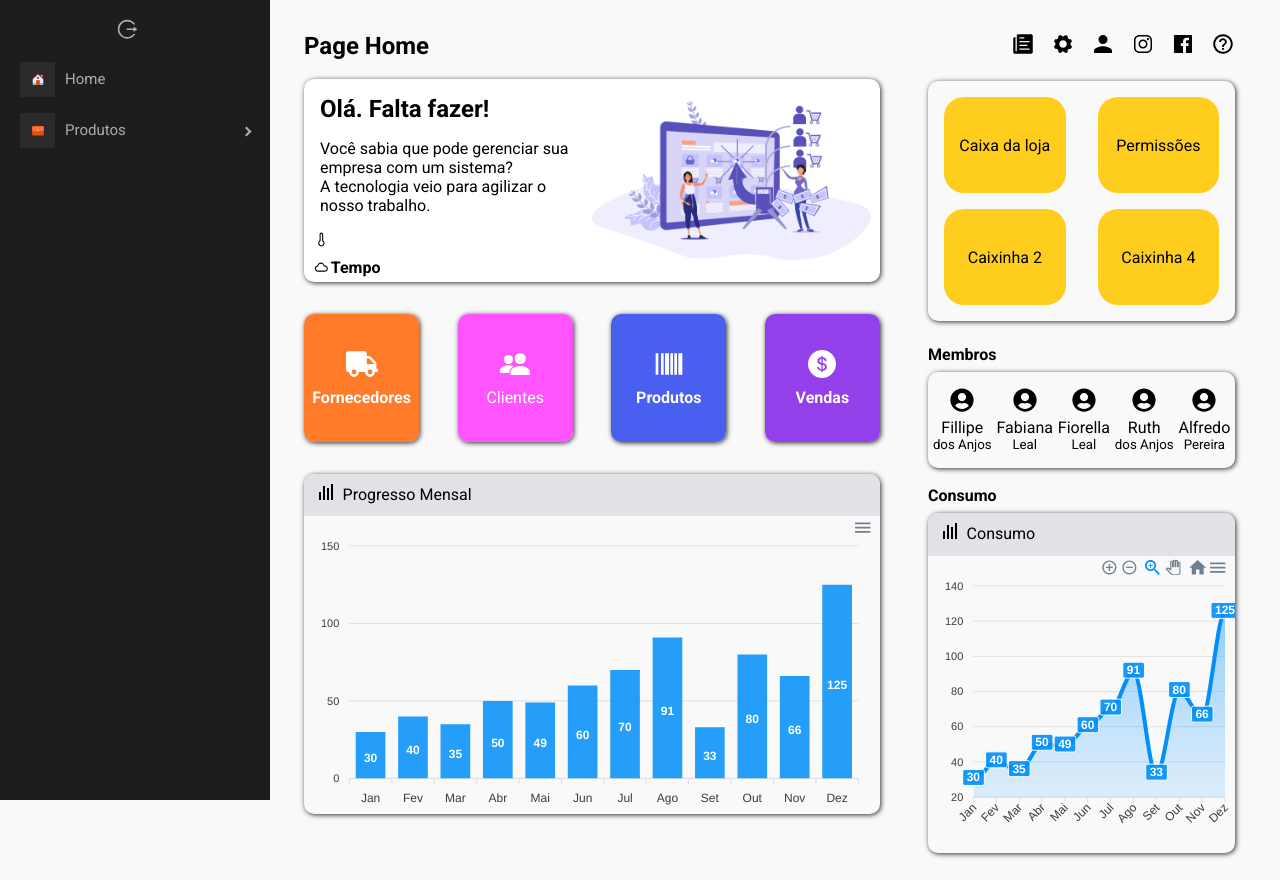
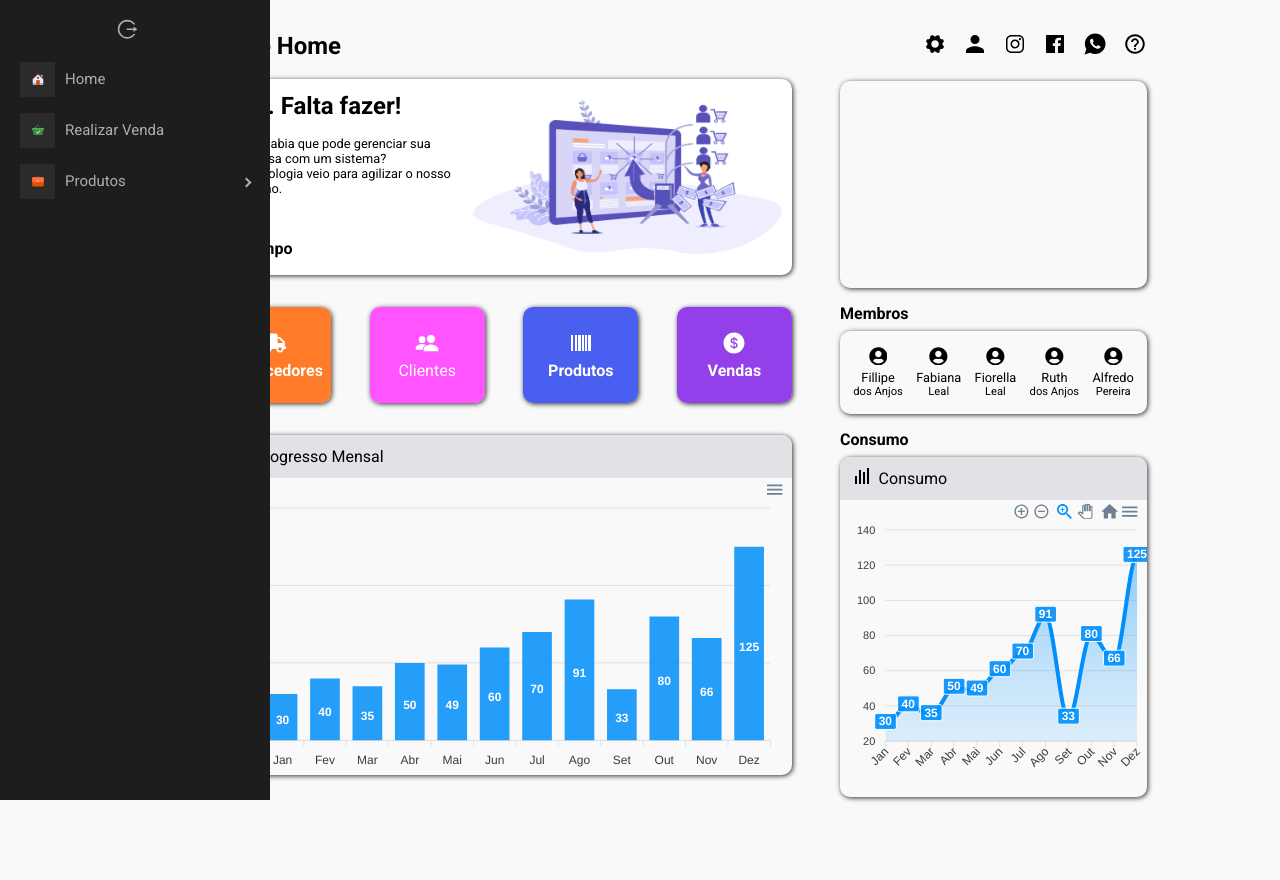
Before and after one commit to FillipeAnjos/Front-Estoque, a Next.js app: page /home in a window 1280 px wide. After the commit the page ends 824 px from the top, so only its background shows below. Built offline with nearby package versions, Linux system fonts and the light colour scheme; no server answers.

Commit message:
Inclusão do caixa no sistema

```diff
--- /dev/null
+++ b/src/components/Ajuda/styles.module.scss
@@ -0,0 +1,8 @@
+.container {
+    display: grid;
+    margin-top: 2rem;
+    width: 70rem;
+
+
+
+}
--- a/src/components/HomePage/styles.module.scss
+++ b/src/components/HomePage/styles.module.scss
@@ -18,8 +18,13 @@
             margin-Top: 1rem;
             margin-left: 1rem;
 
+            h2 {
+                margin-top: -1rem;
+            }
+
             p {
                 margin-top: 1rem;
+                font-size: 0.8rem;
             }
 
             .temperatura {
@@ -47,7 +52,7 @@
             box-shadow: 1px 1px 5px #303030;
             border-radius: 10px;
             width: 20%;
-            height: 8rem;
+            height: 6rem;
 
             display: flex;
             flex-direction: column;
@@ -147,7 +152,7 @@
     .redesSociais {
         display: flex;
         justify-content: right;
-        cursor: pointer;
+        //cursor: pointer;
 
         h2 {
             margin-left: 1rem;
@@ -156,14 +161,90 @@
 
     .caixa4 {
         margin-top: 1.2rem;
-        height: 15rem;
+        height: 12.9rem;
         border: 0;
         box-shadow: 1px 1px 5px #303030;
         border-radius: 10px;
 
         display: flex;
+        flex-direction: row;
         justify-content: space-between;
 
+
+        .fechamentoStatus {
+
+            width: 100%;
+            margin: 1rem;
+            //background: cyan;
+            max-height: 100%;
+
+            .bloco1 {
+                //background: crimson;
+                height: 70%;
+            }
+
+            .bloco2Inicio {
+                background: #808080;
+                height: 2.5rem;
+                border-radius: 6px;
+                cursor: pointer;
+
+                p {
+                    color: #fff;
+                    font-size: 1.0rem;
+                    text-align: center;
+                    padding-top: 0.6rem;
+                }
+
+                transition: filter 0.3s;
+
+                &:hover {
+                    filter: brightness(0.8);
+                }
+            }
+
+            .bloco2Meio {
+                background: #00af00;
+                height: 2.5rem;
+                border-radius: 6px;
+                cursor: pointer;
+
+                p {
+                    color: var(--white);
+                    font-size: 1.0rem;
+                    text-align: center;
+                    padding-top: 0.6rem;
+                }
+
+                transition: filter 0.3s;
+
+                &:hover {
+                    filter: brightness(0.8);
+                }
+            }
+
+            .bloco2Fim {
+                background: #df0000;
+                height: 2.5rem;
+                border-radius: 6px;
+                cursor: pointer;
+
+                p {
+                    color: var(--white);
+                    font-size: 1.0rem;
+                    text-align: center;
+                    padding-top: 0.6rem;
+                }
+
+                transition: filter 0.3s;
+
+                &:hover {
+                    filter: brightness(0.8);
+                }
+            }
+        }
+
+        /*
         .modelo1 {
             width: 55%;
 
@@ -171,7 +252,7 @@
                 background-color: var(--yellow);
                 margin: 1rem;
                 border-radius: 20px;
-                height: 6.0rem;
+                height: 5.0rem;
 
                 display: flex;
                 flex-direction: column;
@@ -187,7 +268,7 @@
                 background-color: var(--yellow);
                 margin: 1rem;
                 border-radius: 20px;
-                height: 6.0rem;
+                height: 5.0rem;
 
                 display: flex;
                 flex-direction: column;
@@ -195,10 +276,11 @@
                 align-items: center;
             }
         }
+        */
     }
 
     .textoMembros {
-        margin-top: 1.5rem;
+        margin-top: 1.0rem;
         margin-bottom: 0.5rem;
     }
 
@@ -222,17 +304,19 @@
 
                 p {
                     font-weight: 500;
+                    font-size: 0.8rem;
                 }
 
                 h5 {
                     font-weight: 500;
+                    font-size: 0.7rem;
                 }
             }
         }
     }
 
     .textoConsumo {
-        margin-top: 1.1rem;
+        margin-top: 1.0rem;
         margin-bottom: 0.5rem;
     }
 
--- a/src/components/Sidebar/index.tsx
+++ b/src/components/Sidebar/index.tsx
@@ -22,17 +22,20 @@ export function Sidebar() {
                   <h2 className={styles.logout} title='Deseja deslogar?' onClick={ () => signOut() }><AiOutlineLogout /></h2>
                 </MenuItem>
                 <MenuItem icon={<FcHome />}>
-                  <Link href="/home">Home</Link>
+                  <Link href="/">Home</Link>
                 </MenuItem>
-                {/*<MenuItem icon={<FcPaid />}>
-                  <Link href="/home">Realizar Venda</Link>
-                </MenuItem>*/}
+                <MenuItem icon={<FcPaid />}>
+                  <Link href="/Venda">Realizar Venda</Link>
+                </MenuItem>
                 <SubMenu title="Produtos" icon={<FcBriefcase />}>
 
                   <SubMenu title="Inserir">
                     <MenuItem >
-                      <Link href="/produto">Produto Listar</Link>
+                      <Link href="/produto">Listar / Novo</Link>
                     </MenuItem>
+                  </SubMenu>
+
+                  <SubMenu title="Balanço">
                     <MenuItem >
                       <Link href="/produtoQtd">Balanço</Link>
                     </MenuItem>
--- a/src/components/Sidebar/styles.module.scss
+++ b/src/components/Sidebar/styles.module.scss
@@ -3,7 +3,7 @@
     position: fixed;
 }
 .menuFixoMarginDireita {
-    margin-right: 19rem;
+    margin-right: 13.5rem;
 }
 .logout {
     text-align: center;
--- a/src/components/Temperatura/index.tsx
+++ b/src/components/Temperatura/index.tsx
@@ -1,7 +1,7 @@
 import { useEffect, useState } from "react";
 import { WiThermometerExterior } from 'react-icons/wi';
 
-export default function Temperatura(){
+export default function Temperatura({ chaveTemperatuda }){
 
     const [temp, setTemp] = useState('');
 
@@ -15,7 +15,7 @@ export default function Temperatura(){
         navigator.geolocation.getCurrentPosition((pos) => {
           let lat = pos.coords.latitude;
           let long = pos.coords.longitude;
-          url = `https://api.openweathermap.org/data/2.5/weather?lat=${lat}&lon=${long}&units=imperial&APPID=95b11822eb429c84c1143a19251b1881`;
+          url = `https://api.openweathermap.org/data/2.5/weather?lat=${lat}&lon=${long}&units=imperial&APPID=${chaveTemperatuda}`;
           fetchApi(url);
         });
 
@@ -29,7 +29,8 @@ export default function Temperatura(){
         })
         .then((data) => {
           let tempInCelsius = ((5/9) * (data.main.temp-32)).toFixed(1);
-          setTemp(`+ ${tempInCelsius}°C Temperatura`);
+          var partTemp = tempInCelsius.split('.');
+          setTemp(`+ ${partTemp[0]}°C Temperatura`);
         })
         .catch((err) => {
           console.log("Error: " + err);
--- /dev/null
+++ b/src/components/Venda/styles.module.scss
@@ -0,0 +1,8 @@
+.container {
+    display: grid;
+    margin-top: 2rem;
+    width: 70rem;
+
+
+
+}
--- a/src/pages/home.tsx
+++ b/src/pages/home.tsx
@@ -9,12 +9,37 @@ import { BiBarChart } from 'react-icons/bi';
 import { RiBarcodeFill, RiTruckFill } from 'react-icons/ri';
 import { IoPeopleSharp } from 'react-icons/io5';
 import { FaTruck, FaUserCircle } from 'react-icons/fa';
-import { IoIosSettings, IoLogoFacebook, IoIosNotifications, IoMdHelpCircleOutline, IoMdPerson, IoIosPaper, IoLogoInstagram } from 'react-icons/io';
+import { IoIosSettings, IoLogoFacebook, IoIosNotifications, IoLogoWhatsapp, IoMdHelpCircleOutline, IoMdPerson, IoIosPaper, IoLogoInstagram } from 'react-icons/io';
 import { useSession } from "next-auth/react";
 import ProgressoMensal from '../components/ProgressoMensal';
 import Temperatura from "../components/Temperatura";
+import { useEffect, useState } from "react";
+import { api } from "../services/api";
 
-function Home(){
+function Home(props: any){
+
+    const [caixa, setCaixa] = useState(0);
+
+    useEffect( () => {
+
+        buscarStatusCaixa();
+
+    }, [])
+
+    function buscarStatusCaixa(){
+        api({
+            method: 'GET',
+            url: '/buscarStatusCaixa'
+        }).then((res) => {
+            if(res.data.fechamento == 1){
+                setCaixa(1)
+            }else if(res.data.fechamento == 2){
+                setCaixa(2)
+            }else{
+                setCaixa(3)
+            }
+        })
+    }
 
     function cubo(condition: number){
 
@@ -31,6 +56,71 @@ function Home(){
             case 4:
                 console.log('Vendas');
                 break;
+            default:
+                break;
+        }
+
+    }
+
+    function salvarFechamento(param: boolean){
+
+        if(param == true){
+            setCaixa(2);
+        }else{
+            setCaixa(3);
+        }
+
+    }
+
+    function fechamento(condition: number){
+
+        switch (condition) {
+            case 1:
+                return (
+                    <>
+                        <div className={styles.fechamentoStatus}>
+                            <div className={styles.bloco1}>
+                                Show de Bola
+                            </div>
+
+                            <div className={styles.bloco2Inicio} onClick={() => salvarFechamento(true)}>
+                                <p>Abrir caixa</p>
+                            </div>
+                        </div>
+                    </>
+                )
+                break;
+            case 2:
+                return (
+                    <>
+                        <div className={styles.fechamentoStatus}>
+                            <div className={styles.bloco1}>
+                                Show de Bola
+                            </div>
+
+                            <div className={styles.bloco2Meio} onClick={() => salvarFechamento(false)}>
+                                <p>Caixa aberto</p>
+                            </div>
+                        </div>
+                    </>
+                )
+                break;
+            case 3:
+                return (
+                    <>
+                        <div className={styles.fechamentoStatus}>
+                            <div className={styles.bloco1}>
+                                Show de Bola
+                            </div>
+
+                            <div className={styles.bloco2Fim}>
+                                <p>Caixa fechado</p>
+                            </div>
+                        </div>
+                    </>
+                )
+                break;
+
             default:
                 break;
         }
@@ -56,7 +146,7 @@ function Home(){
                             A tecnologia veio para agilizar o nosso trabalho.
                         </p>
                         <div className={styles.temperatura}>
-                            <Temperatura />
+                            <Temperatura chaveTemperatuda={props.chaveTemperatuda} />
                         </div>
                         <div className={styles.nuvem}>
                             <h3><WiCloud /></h3>
@@ -70,28 +160,28 @@ function Home(){
 
                     <div className={styles.cubo} onClick={ () => cubo(1) }>
                         <div className={styles.cubo1}>
-                            <h1><FaTruck /></h1>
+                            <h2><FaTruck /></h2>
                             <h4>Fornecedores</h4>
                         </div>
                     </div>
 
                     <div className={styles.cubo} onClick={ () => cubo(2) }>
                         <div className={styles.cubo2}>
-                            <h1><IoPeopleSharp /></h1>
+                            <h2><IoPeopleSharp /></h2>
                             <p>Clientes</p>
                         </div>
                     </div>
 
                     <div className={styles.cubo} onClick={ () => cubo(3) }>
                         <div className={styles.cubo3}>
-                            <h1><RiBarcodeFill /></h1>
+                            <h2><RiBarcodeFill /></h2>
                             <h4>Produtos</h4>
                         </div>
                     </div>
 
                     <div className={styles.cubo} onClick={ () => cubo(4) }>
                         <div className={styles.cubo4}>
-                            <h1><AiFillDollarCircle /></h1>
+                            <h2><AiFillDollarCircle /></h2>
                             <h4>Vendas</h4>
                         </div>
                     </div>
@@ -110,36 +200,36 @@ function Home(){
             <div className={styles.container2}>
 
                 <div className={styles.redesSociais}>
-                    <h2 title="Suas anotações"><IoIosPaper /></h2>
-                    <h2 title="Configurações"><IoIosSettings /></h2>
-                    {/*<h2 title="9dades"><IoIosNotifications /></h2>*/}
-                    <h2 title="Usuários do sistema"><IoMdPerson /></h2>
-                    <h2 title="Instagram"><IoLogoInstagram /></h2>
-                    <h2 title="Facebook"><IoLogoFacebook /></h2>
-                    <h2 title="Ajuda"><IoMdHelpCircleOutline /></h2>
+                    {/*<a href="" target="_blank"><h2 title="Suas anotações"><IoIosPaper /></h2></a>*/}
+                    <a href="" target="_blank"><h2 title="Configurações"><IoIosSettings /></h2></a>
+                    {/*<a href="" target="_blank"><h2 title="9dades"><IoIosNotifications /></h2></a>*/}
+                    <a href="" target="_blank"><h2 title="Usuários do sistema"><IoMdPerson /></h2></a>
+                    <a href="https://www.instagram.com/" target="_blank"><h2 title="Instagram"><IoLogoInstagram /></h2></a>
+                    <a href="https://www.facebook.com/" target="_blank"><h2 title="Facebook"><IoLogoFacebook /></h2></a>
+                    <a href="https://web.whatsapp.com" target="_blank"><h2 title="Whatsapp"><IoLogoWhatsapp /></h2></a>
+                    <a href="/ajuda" target="_blank"><h2 title="Ajuda"><IoMdHelpCircleOutline /></h2></a>
                 </div>
 
                 <div className={styles.caixa4}>
-
+                    {/*
                     <div className={styles.modelo1}>
                         <div>
-                            Caixa da loja
+                            Abrir Caixa
                         </div>
 
-                        <div>
-                            Caixinha 2
-                        </div>
                     </div>
 
                     <div className={styles.modelo2}>
                         <div>
-                            Permissões
+                            Fechar Caixa
                         </div>
 
-                        <div>
-                            Caixinha 4
-                        </div>
                     </div>
+                    */}
+
+                    {/* #00af00   #df0000 */}
+
+                    { fechamento(caixa) }
 
                 </div>
 
@@ -148,31 +238,31 @@ function Home(){
 
                     <div className={styles.usersSistem}>
                         <div>
-                            <h2><FaUserCircle /></h2>
+                            <h3><FaUserCircle /></h3>
                             <p>Fillipe</p>
                             <h5>dos Anjos</h5>
                         </div>
 
                         <div>
-                            <h2><FaUserCircle /></h2>
+                            <h3><FaUserCircle /></h3>
                             <p>Fabiana</p>
                             <h5>Leal</h5>
                         </div>
 
                         <div>
-                            <h2><FaUserCircle /></h2>
+                            <h3><FaUserCircle /></h3>
                             <p>Fiorella</p>
                             <h5>Leal</h5>
                         </div>
 
                         <div>
-                            <h2><FaUserCircle /></h2>
+                            <h3><FaUserCircle /></h3>
                             <p>Ruth</p>
                             <h5>dos Anjos</h5>
                         </div>
 
                         <div>
-                            <h2><FaUserCircle /></h2>
+                            <h3><FaUserCircle /></h3>
                             <p>Alfredo</p>
                             <h5>Pereira</h5>
                         </div>
```
Also changed, not shown: src/pages/Venda.tsx (added, +26 -0 lines), src/pages/ajuda.tsx (added, +59 -0 lines), src/pages/index.tsx (+13 -3 lines).
